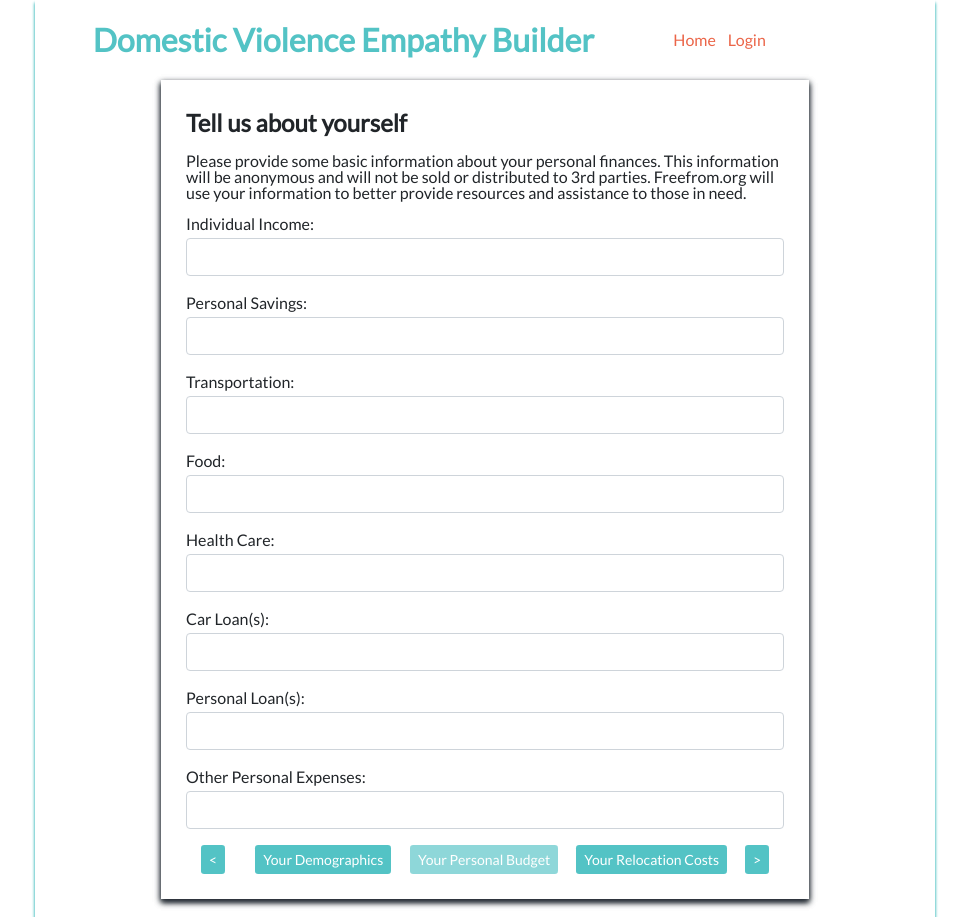
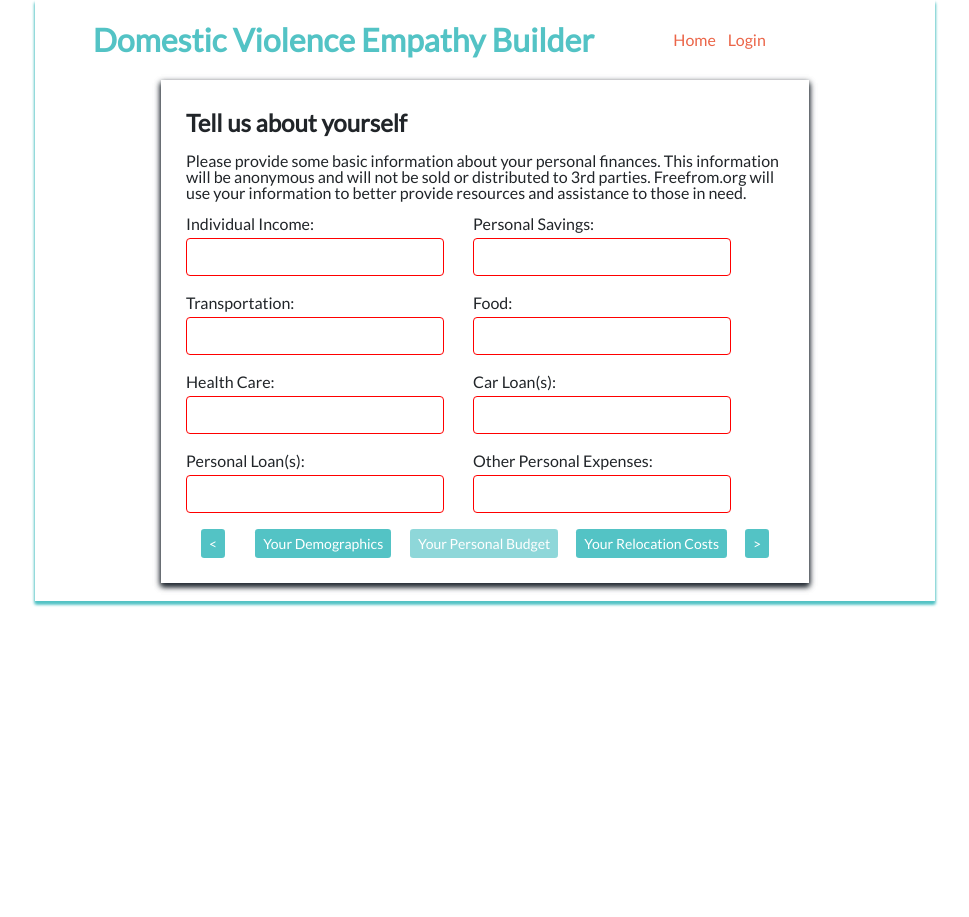
Before and after one commit to build-week-dv-empathy-builder/Front-end, a React (Create React App) app in the folder dv-empathy/: page /calculator/personal-budget in a window 1280 px wide. Shown: the whole page, without its empty margins (155-1124 px from the left). After the commit the page ends 800 px from the top, so only its background shows below. Built offline with nearby package versions, Linux system fonts and the light colour scheme.

Commit message:
form field sizing

```diff
--- a/dv-empathy/src/App.css
+++ b/dv-empathy/src/App.css
@@ -161,6 +161,15 @@ a:hover {
 
 }
 
+.App .form {
+	display: flex;
+	flex-flow: row wrap;
+}
+
+.App .form-group {
+	width: 48%
+}
+
 .App #pagination-nav {
 	display: flex;
 	flex-flow: row nowrap;
@@ -173,4 +182,10 @@ a:hover {
 	border: none;
 }
 
+
+.App input, .App select {
+	width: 90%;
+	border: 1px solid red;
+}
+
 /* END APP CSS */
--- a/dv-empathy/src/components/InputDemographics.js
+++ b/dv-empathy/src/components/InputDemographics.js
@@ -67,7 +67,7 @@ class InputDemographics extends React.Component {
                 <article>
                     <p>Please provide some basic information about yourself. This information will be anonymous and will not be sold or distributed to 3rd parties. Freefrom.org will use your information to better provide resources and assistance to those in need.</p>
                 </article>
-                <Form className="demographics-form">
+                <Form className="demographics form">
                     <FormGroup>
                         <Label for="age">Age: </Label>
                         <Input type="number" name="age" value={age} onChange={this.handleChange} />
@@ -109,7 +109,7 @@ class InputDemographics extends React.Component {
                     </FormGroup>
 
                     <FormGroup>
-                        <Label for="relationship_status">Relationship Status: </Label>
+                        <Label for="relationship_status">Relationship Status:</Label>
                         <Input type="select" name="relationship_status" value={relationship_status} onChange={this.handleChange} >
                             <option></option>
                             <option>Married</option>
--- a/dv-empathy/src/components/InputPersonalBudet.js
+++ b/dv-empathy/src/components/InputPersonalBudet.js
@@ -3,12 +3,11 @@ import {
     Input,
     Label,
     Form,
+    FormGroup,
     UncontrolledPopover,
     PopoverHeader,
     PopoverBody,
-    Button,
 } from 'reactstrap'
-import { Link } from 'react-router-dom'
 import PaginationNav from './PaginationNav'
 
 class InputPersonalBudget extends React.Component {
@@ -57,7 +56,8 @@ class InputPersonalBudget extends React.Component {
                 <article>
                     <p>Please provide some basic information about your personal finances. This information will be anonymous and will not be sold or distributed to 3rd parties. Freefrom.org will use your information to better provide resources and assistance to those in need.</p>
                 </article>
-                <Form className="personal-budget-form">
+                <Form className="personal-budget form">
+                    <FormGroup>
                         <Label for="individual_income">Individual Income: </Label>
                         <Input
                             id="IndividualIncome"
@@ -67,14 +67,12 @@ class InputPersonalBudget extends React.Component {
                             onChange={ this.handleChange }
                             onWheel={this.handleScroll}
                         />
-
                         <UncontrolledPopover trigger="focus" placement="bottom" target="IndividualIncome">
                             <PopoverHeader>Individual Income:</PopoverHeader>
-                    <PopoverBody>Any form of Income at a job, Side-job, Personal Projects that bring in extra income, Etc.</PopoverBody>
+                            <PopoverBody><p>Any form of Income at a job, Side-job, Personal Projects that bring in extra income, Etc.</p></PopoverBody>
                         </UncontrolledPopover>
-
-                    <br />
-
+                    </FormGroup>
+                    <FormGroup>
                         <Label for="personal_savings">Personal Savings: </Label>
                         <Input
                             type="number"
@@ -83,9 +81,8 @@ class InputPersonalBudget extends React.Component {
                             onChange={ this.handleChange }
                             onWheel={this.handleScroll}
                         />
-
-                    <br />
-
+                    </FormGroup>
+                    <FormGroup>
                         <Label for="transportation">Transportation: </Label>
                         <Input
                             id="Transportation"
@@ -95,16 +92,13 @@ class InputPersonalBudget extends React.Component {
                             onChange={ this.handleChange }
                             onWheel={this.handleScroll}
                         />
-
                         <UncontrolledPopover trigger="focus" placement="bottom" target="Transportation">
                             <PopoverHeader>Transportation:</PopoverHeader>
-                    <PopoverBody>Any and all expenses needed for transportation.
-                    <br />
-                    Includes: Bus or train pass, Any other form of public transportation, Etc.</PopoverBody>
+                            <PopoverBody><p>Any and all expenses needed for transportation.</p>
+                            <p>Includes: Bus or train pass, Any other form of public transportation, Etc.</p></PopoverBody>
                         </UncontrolledPopover>
-
-                    <br />
-
+                    </FormGroup>
+                    <FormGroup>
                         <Label for="food">Food: </Label>
                         <Input
                             id="Food"
@@ -114,14 +108,12 @@ class InputPersonalBudget extends React.Component {
                             onChange={ this.handleChange }
                             onWheel={this.handleScroll}
                         />
-
                         <UncontrolledPopover trigger="focus" placement="bottom" target="Food">
                         <PopoverHeader>Food:</PopoverHeader>
-                    <PopoverBody>Includes: Groceries, Dining out, Fast food, Etc.</PopoverBody>
+                        <PopoverBody><p>Includes: Groceries, Dining out, Fast food, Etc.</p></PopoverBody>
                         </UncontrolledPopover>
-
-                    <br />
-
+                    </FormGroup>
+                    <FormGroup>
                         <Label for="health_care">Health Care: </Label>
                         <Input
                             type="number"
@@ -130,9 +122,8 @@ class InputPersonalBudget extends React.Component {
                             onChange={ this.handleChange }
                             onWheel={this.handleScroll}
                         />
-
-                    <br />
-
+                    </FormGroup>
+                    <FormGroup>
                         <Label for="car_loans">Car Loan(s): </Label>
                         <Input
                             type="number"
@@ -141,9 +132,8 @@ class InputPersonalBudget extends React.Component {
                             onChange={ this.handleChange }
                             onWheel={this.handleScroll}
                         />
-
-                    <br />
-
+                    </FormGroup>
+                    <FormGroup>
                         <Label for="personal_loans">Personal Loan(s): </Label>
                         <Input
                             type="number"
@@ -152,9 +142,8 @@ class InputPersonalBudget extends React.Component {
                             onChange={ this.handleChange }
                             onWheel={this.handleScroll}
                         />
-
-                    <br />
-
+                    </FormGroup>
+                    <FormGroup>
                         <Label for="personal_other">Other Personal Expenses: </Label>
                         <Input
                             type="number"
@@ -163,9 +152,7 @@ class InputPersonalBudget extends React.Component {
                             onChange={ this.handleChange }
                             onWheel={this.handleScroll}
                         />
-
-                    <br />
-
+                    </FormGroup>
                 </Form>
                 <PaginationNav saveData={this.saveData} current="personal-budget" prev="/calculator/demographics" next="/calculator/relocation-budget"/>
             </div>
```
Also changed, not shown: dv-empathy/src/components/InputRelocationCosts.js (+28 -18 lines). Lines whose indentation alone changed are shown as unchanged.
